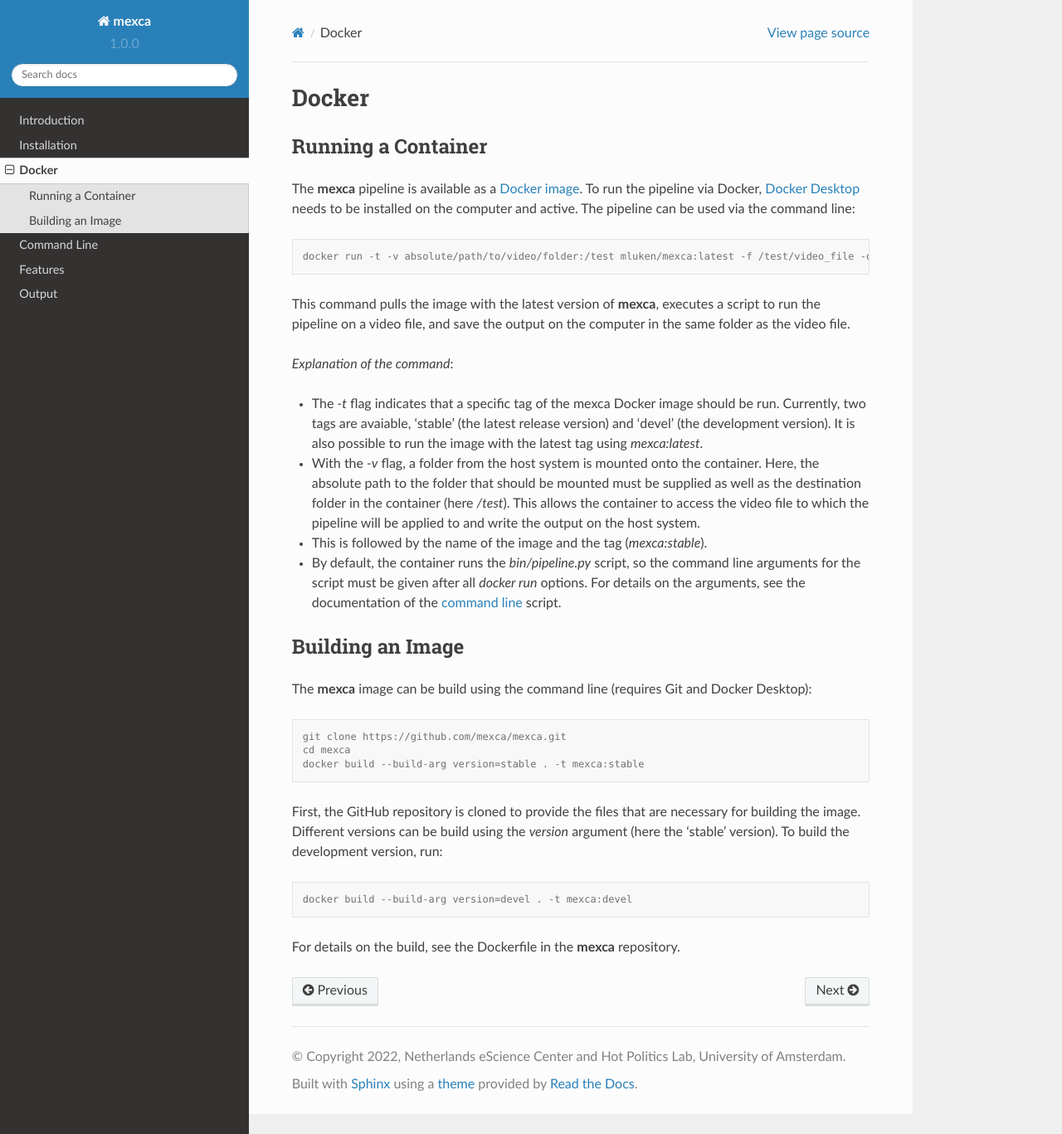
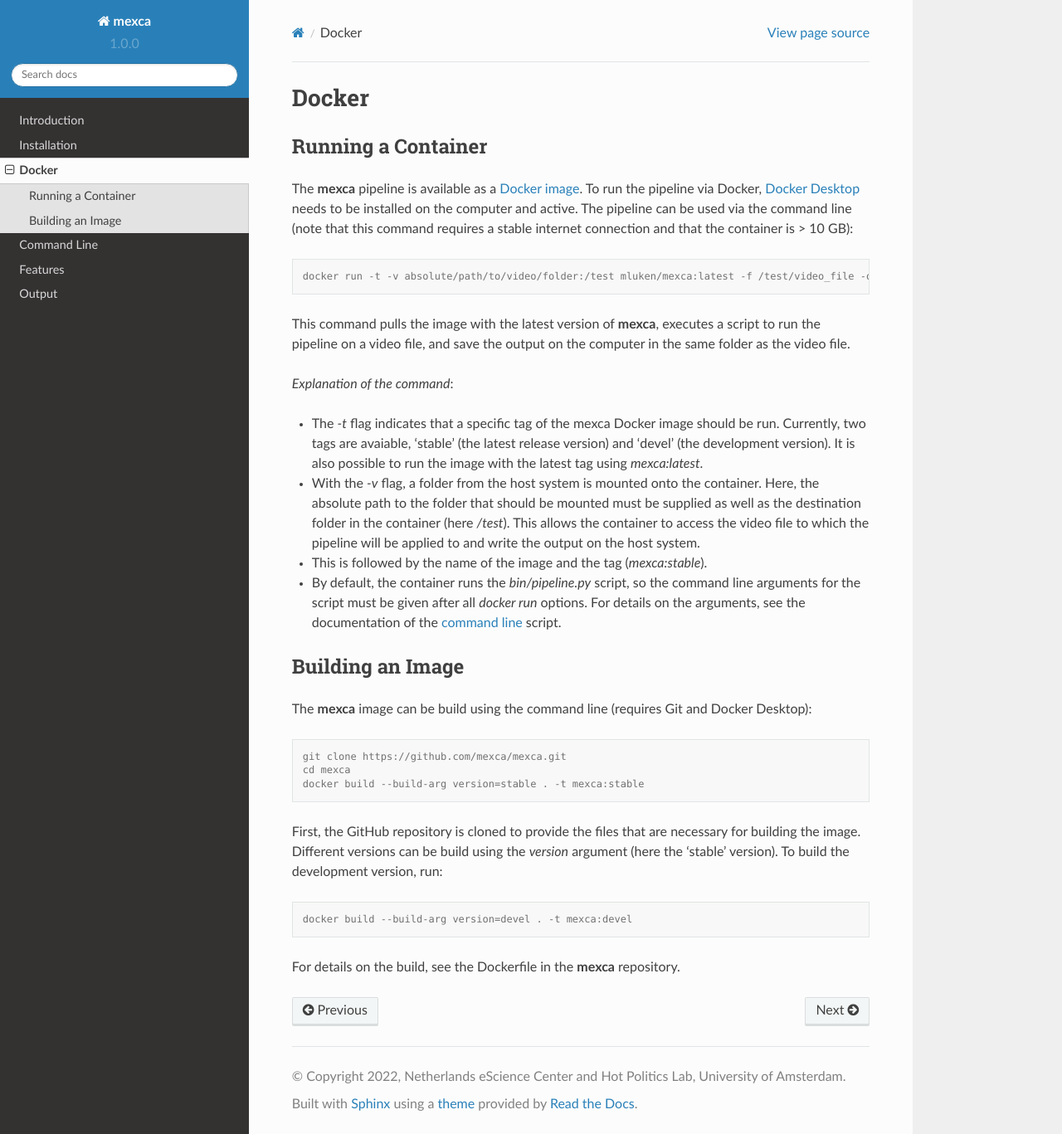
Before and after one commit to mexca/mexca, a Sphinx documentation site: the page built from docs/docker.rst, in a window 1280 px wide and 1367 px high. Shown: the whole window at 83% size. Built offline with Sphinx 7.4.7 and the Read the Docs theme 2.0.0, drawn with Linux system fonts in a browser that asks for light colours.

Commit message:
Add container size to docker docs

```diff
--- a/docs/docker.rst
+++ b/docs/docker.rst
@@ -5,7 +5,7 @@
 -------------------
 
 The **mexca** pipeline is available as a `Docker image <https://hub.docker.com/repository/docker/mluken/mexca>`_. To run the pipeline via Docker, `Docker Desktop <https://www.docker.com/products/docker-desktop/>`_ needs to be installed on the computer and active.
-The pipeline can be used via the command line:
+The pipeline can be used via the command line (note that this command requires a stable internet connection and that the container is > 10 GB):
 
 .. code-block:: console
 
```
